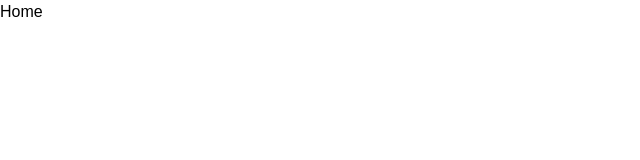
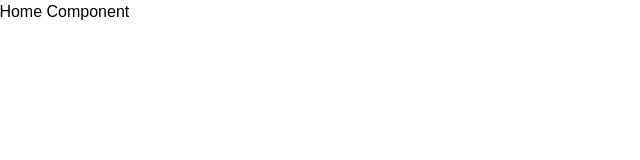
Before and after one commit to Oluwaseun-Oyewole/e-fitness, a React (Vite) app: page / in a window 1280 px wide. Shown: the top 160 px of the page, without its empty margins (0-640 px from the left). Built offline with nearby package versions, Linux system fonts and the light colour scheme; a web font is replaced by a local one.

Commit message:
chore: route animation, code cleanup

```diff
--- a/commitlint.config.js
+++ b/commitlint.config.js
@@ -1,6 +1,6 @@
 export default {
   extends: ["@commitlint/config-conventional"],
   rules: {
-    "type-enum": [2, "always", ["fix", "feat", "chore", "build"]],
+    "type-enum": [2, "always", ["fix", "feat", "chore", "build", "hotfix"]],
   },
 }
--- a/eslint.config.js
+++ b/eslint.config.js
@@ -6,7 +6,7 @@ import globals from "globals"
 import tseslint from "typescript-eslint"
 
 export default tseslint.config(
-  { ignores: ["dist", "commitlint.config.js"] },
+  { ignores: ["dist", "commitlint.config.js", "tailwind.config.js"] },
   js.configs.recommended,
   prettierRecommended,
   {
--- a/index.html
+++ b/index.html
@@ -2,7 +2,6 @@
 <html lang="en">
   <head>
     <meta charset="UTF-8" />
-    <link rel="icon" type="image/svg+xml" href="/vite.svg" />
     <meta name="viewport" content="width=device-width, initial-scale=1.0" />
     <title>E-fitness</title>
     <link
--- /dev/null
+++ b/src/components/animated-routes-wrapper/index.tsx
@@ -0,0 +1,42 @@
+// src/components/AnimatedRoutes.tsx
+import { motion } from "framer-motion"
+import React from "react"
+
+const pageVariants = {
+  initial: {
+    opacity: 0,
+    x: "-100vw",
+  },
+  in: {
+    opacity: 1,
+    x: 0,
+  },
+  out: {
+    opacity: 0,
+    x: "100vw",
+  },
+}
+
+const pageTransition = {
+  type: "tween",
+  ease: "anticipate",
+  duration: 0.8,
+}
+
+const AnimatedRoutes: React.FC<{ children: React.ReactNode }> = ({
+  children,
+}) => {
+  return (
+    <motion.div
+      initial="initial"
+      animate="in"
+      exit="out"
+      variants={pageVariants}
+      transition={pageTransition}
+    >
+      {children}
+    </motion.div>
+  )
+}
+
+export default AnimatedRoutes
--- /dev/null
+++ b/src/components/loading/index.tsx
@@ -0,0 +1,7 @@
+const Loading = () => {
+  return (
+    <div className="flex h-screen items-center justify-center">Loading</div>
+  )
+}
+
+export default Loading
--- /dev/null
+++ b/src/hooks/fetch.ts
@@ -0,0 +1,43 @@
+import { useEffect, useState } from "react"
+
+export const useFetch = <T>(url: string) => {
+  const [data, setData] = useState([])
+  const [loading, setIsLoading] = useState(false)
+  const [error, setError] = useState<T | null>(null)
+
+  useEffect(() => {
+    let isMounted = true
+    const controller = new AbortController()
+    async function fetchData() {
+      try {
+        setIsLoading(true)
+        const response = await fetch(url, {
+          method: "GET",
+          cache: "force-cache",
+          signal: controller.signal,
+        })
+        const data = await response.json()
+        if (isMounted) {
+          setData(data)
+        }
+      } catch (error) {
+        if (error instanceof Error && !controller.signal) {
+          setError(error.message as T)
+        }
+      } finally {
+        setIsLoading(false)
+      }
+    }
+    fetchData()
+    return () => {
+      isMounted = false
+      controller.abort()
+    }
+  }, [])
+
+  return {
+    loading,
+    data,
+    error,
+  }
+}
--- a/src/index.css
+++ b/src/index.css
@@ -7,13 +7,6 @@
   font-weight: 400;
 }
 
-@font-face {
-  font-family: "Montserrat";
-  src:
-    url("/public/fonts/Montserrat/static/Montserrat-Regular.ttf") format("ttf"),
-    url("/public/fonts/Montserrat/static/Montserrat-Regular.ttf") format("ttf");
-}
-
 body {
   font-family: "Montserrat", sans-serif;
   font-weight: 500;
--- a/src/main.tsx
+++ b/src/main.tsx
@@ -1,13 +1,20 @@
+import { AnimatePresence } from "framer-motion"
 import { StrictMode, Suspense } from "react"
 import { createRoot } from "react-dom/client"
 import { RouterProvider } from "react-router-dom"
+import AnimatedRoutes from "./components/animated-routes-wrapper"
+import Loading from "./components/loading"
 import "./index.css"
 import routes from "./routes"
 
 createRoot(document.getElementById("root")!).render(
   <StrictMode>
-    <Suspense fallback={<p>Loading</p>}>
-      <RouterProvider router={routes} fallbackElement={<p>Loading</p>} />
+    <Suspense fallback={<Loading />}>
+      <AnimatePresence mode="wait">
+        <AnimatedRoutes>
+          <RouterProvider router={routes} fallbackElement={<Loading />} />
+        </AnimatedRoutes>
+      </AnimatePresence>
     </Suspense>
   </StrictMode>
 )
--- a/src/pages/home/index.tsx
+++ b/src/pages/home/index.tsx
@@ -1,5 +1,26 @@
-const Home = () => {
-  return <div>Home</div>
+import { motion } from "framer-motion"
+
+export default function Home() {
+  const routeVariants = {
+    initial: {
+      y: "100vh",
+    },
+    final: {
+      y: "0vh",
+      transition: {
+        type: "spring",
+        mass: 0.4,
+      },
+    },
+  }
+  return (
+    <motion.div
+      variants={routeVariants}
+      initial="initial"
+      animate="final"
+      className="home component"
+    >
+      <h1> Home Component </h1>
+    </motion.div>
+  )
 }
-
-export default Home
--- a/vite.config.ts
+++ b/vite.config.ts
@@ -4,6 +4,7 @@ import { defineConfig } from "vite"
 // https://vitejs.dev/config/
 export default defineConfig({
   plugins: [react()],
+
   // resolve: {
   //   alias: [
   //     {
```
